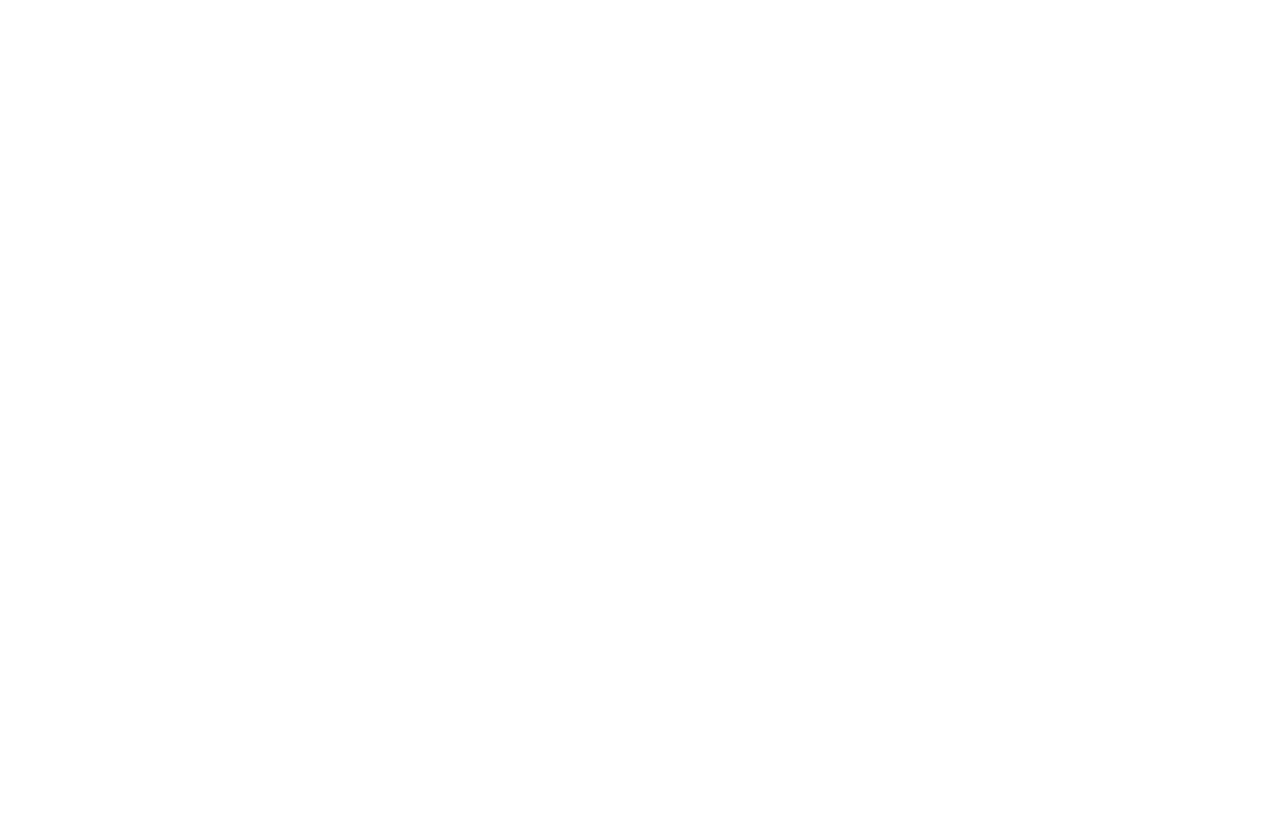
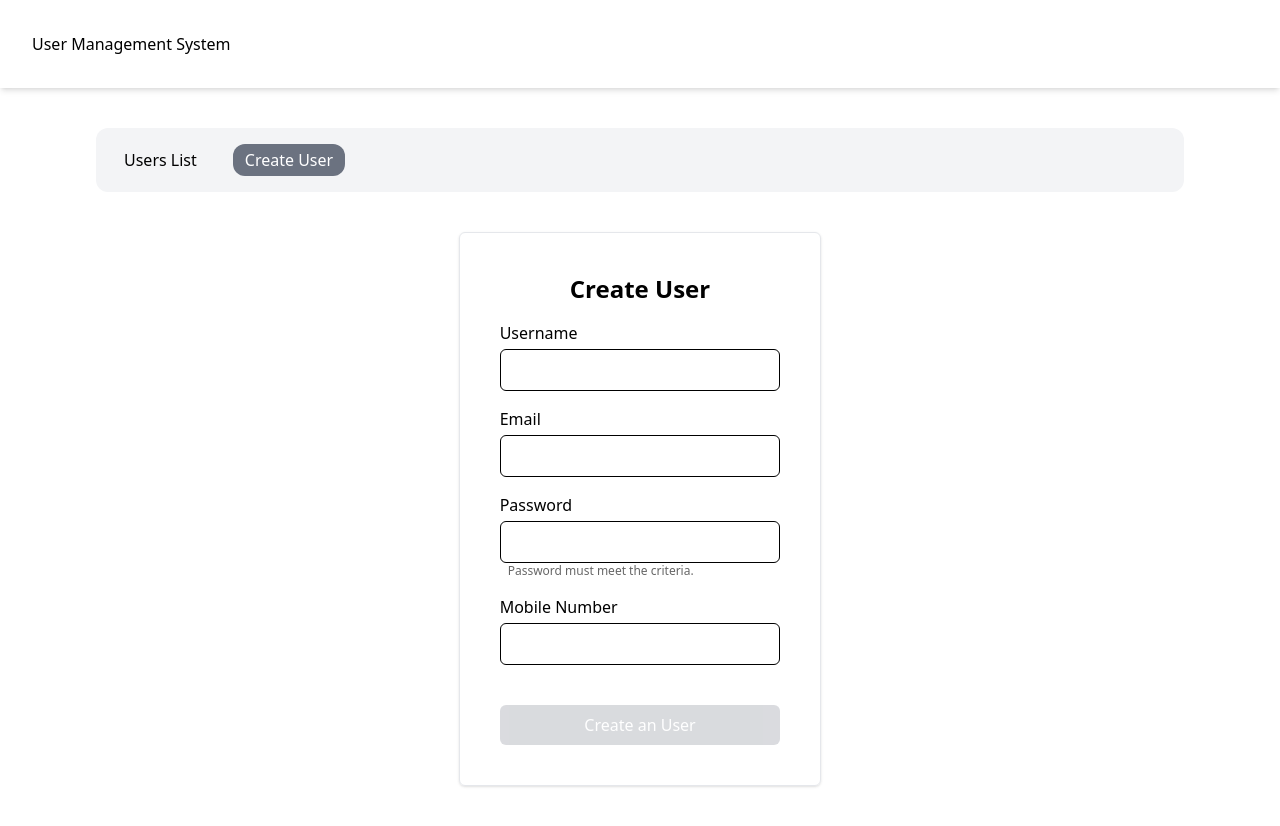
Before and after one commit to Jahnavi2001/user-management, a Vue app: page /create-user in a window 1280 px wide. Before the commit this address had no page. Before the commit the page ends 800 px from the top, so only its background shows below. Built offline with nearby package versions, Linux system fonts and the light colour scheme.

Commit message:
added create user component

```diff
--- a/src/assets/style.css
+++ b/src/assets/style.css
@@ -1,3 +1,12 @@
 @tailwind base;
 @tailwind components;
 @tailwind utilities;
+
+
+@layer utilities {
+  input[type="number"]::-webkit-inner-spin-button,
+  input[type="number"]::-webkit-outer-spin-button {
+    -webkit-appearance: none;
+    margin: 0;
+  }
+}
--- a/src/components/CreateUser.vue
+++ b/src/components/CreateUser.vue
@@ -1,4 +1,95 @@
 <template>
-  <div>Create User Component</div>
+  <form
+    @submit="(e) => e.preventDefault()"
+    class="p-10 shadow rounded-md w-4/12 mx-auto border flex flex-col gap-4"
+  >
+    <h1 class="text-2xl text-center font-semibold">Create User</h1>
+    <div>
+      <div class="pb-1">Username</div>
+      <input
+        type="text"
+        v-model="userName"
+        class="border border-black px-4 py-2 rounded-md w-full"
+      />
+    </div>
+    <div>
+      <div class="pb-1">Email</div>
+      <input
+        type="text"
+        v-model="email"
+        class="border border-black px-4 py-2 rounded-md w-full"
+        :class="!isEmailError && 'border-red-600'"
+      />
+      <div class="text-sm pl-2 text-red-600" v-if="!isEmailError">Invalid email</div>
+    </div>
+    <div>
+      <div class="pb-1">Password</div>
+      <input
+        type="password"
+        v-model="password"
+        :class="!isPasswordError && 'border-red-600'"
+        class="border border-black px-4 py-2 rounded-md w-full"
+      />
+      <div class="text-xs pl-2 opacity-60">Password must meet the criteria.</div>
+      <div class="text-sm pl-2 text-red-600" v-if="!isPasswordError">Invalid Password</div>
+    </div>
+    <div>
+      <div class="pb-1">Mobile Number</div>
+      <input
+        type="number"
+        v-model="phoneNumber"
+        class="border border-black px-4 py-2 rounded-md w-full"
+        :class="!isPhoneNumberError && 'border-red-600'"
+      />
+      <div class="text-sm pl-2 text-red-600" v-if="!isPhoneNumberError">Invalid phoneNumber</div>
+    </div>
+    <div>
+      <button
+        class="bg-gray-500 text-white px-4 py-2 rounded-md w-full mt-6 disabled:opacity-25"
+        @click="handleCreateUserClick"
+        :disabled="disableCreateUser"
+      >
+        Create an User
+      </button>
+    </div>
+  </form>
 </template>
-<script setup></script>
+
+<script setup>
+import { computed, ref } from 'vue'
+import { checkValidEmail, checkValidPassword, checkValidPhoneNumber } from '../utils/validate'
+
+const userName = ref('')
+
+const email = ref('')
+const isEmailError = ref(true)
+
+const password = ref('')
+const isPasswordError = ref(true)
+
+const phoneNumber = ref('')
+const isPhoneNumberError = ref(true)
+
+const disableCreateUser = computed(() => {
+  return [userName, email, password, phoneNumber].some((field) => !field.value)
+})
+
+const handleCreateUserClick = async () => {
+  isEmailError.value = checkValidEmail(email.value)
+  isPasswordError.value = checkValidPassword(password.value)
+  isPhoneNumberError.value = checkValidPhoneNumber(phoneNumber.value)
+
+  if (!isEmailError.value || !isPasswordError.value || !isPhoneNumberError.value) return
+
+  try {
+    const data = await fetch(
+      `http://localhost:8099/user/user-details?userName=${userName.value}&email=${email.value}&password=${password.value}&phoneNumber=${phoneNumber.value}`
+    )
+
+    const json = await data.json()
+    console.log('🚀 > handleCreateUserClick > json:', json)
+  } catch (error) {
+    console.error('error', error)
+  }
+}
+</script>
--- a/src/components/UserHeader.vue
+++ b/src/components/UserHeader.vue
@@ -1,4 +1,6 @@
 <template>
-  <div>User Header</div>
+  <div class="p-8 shadow-md">
+    User Management System
+  </div>
 </template>
 <script setup></script>
--- a/src/pages/UserDetails.vue
+++ b/src/pages/UserDetails.vue
@@ -1,10 +1,44 @@
 <template>
   <div>
-    <UserHeader/>
-    User Detail Page
-   <RouterView/>
+    <UserHeader />
+    <div class="mx-24 my-10">
+      <div class="bg-gray-100 rounded-xl p-4 flex gap-6">
+        <RouterLink
+          to="/"
+          class="px-3 py-1"
+          :class="currentRoutePath === '/' && 'bg-gray-500 rounded-xl text-white'"
+        >
+          Users List
+        </RouterLink>
+        <RouterLink
+          to="/create-user"
+          class="px-3 py-1"
+          :class="currentRoutePath === '/create-user' && 'bg-gray-500 rounded-xl text-white'"
+        >
+          Create User
+        </RouterLink>
+      </div>
+      <div class="my-10">
+        <RouterView />
+      </div>
+
+    </div>
   </div>
 </template>
 <script setup>
 import UserHeader from '../components/UserHeader.vue';
+import { RouterLink, RouterView, useRoute } from 'vue-router'
+import { onMounted, ref, watch } from 'vue'
+const route = useRoute()
+const currentRoutePath = ref('')
+watch(
+  () => route.path,
+  (newPath) => {
+    currentRoutePath.value = newPath
+  }
+)
+
+onMounted(() => {
+  currentRoutePath.value = route.path
+})
 </script>
--- a/src/router/index.js
+++ b/src/router/index.js
@@ -10,13 +10,13 @@
       children: [
         {
           path: '/',
-          name: 'CreateUser',
-          component: () => import('../components/CreateUser.vue')
+          name: 'UsersList',
+          component: () => import('../components/UsersList.vue')
         },
         {
-          path: '/users-list',
-          name: '/UsersList',
-          component: () => import('../components/UsersList.vue')
+          path: '/create-user',
+          name: '/CreateUser',
+          component: () => import('../components/CreateUser.vue')
         }
       ]
     }
--- a/src/stores/counter.js
+++ /dev/null
@@ -1,12 +0,0 @@
-import { ref, computed } from 'vue'
-import { defineStore } from 'pinia'
-
-export const useCounterStore = defineStore('counter', () => {
-  const count = ref(0)
-  const doubleCount = computed(() => count.value * 2)
-  function increment() {
-    count.value++
-  }
-
-  return { count, doubleCount, increment }
-})
--- /dev/null
+++ b/src/utils/validate.js
@@ -0,0 +1,13 @@
+/* eslint-disable no-useless-escape */
+
+export const checkValidEmail = (email) => {
+  return /^([a-zA-Z0-9_\-\.]+)@([a-zA-Z0-9_\-]+)(\.[a-zA-Z]{2,5}){1,2}$/.test(email)
+}
+
+export const checkValidPassword = (password) => {
+  return /^(?=.*\d)(?=.*[a-z])(?=.*[A-Z])(?=.*[a-zA-Z]).{8,}$/.test(password)
+}
+
+export const checkValidPhoneNumber = (phoneNumber) => {
+  return /^\d{10}$/.test(phoneNumber)
+}
```
